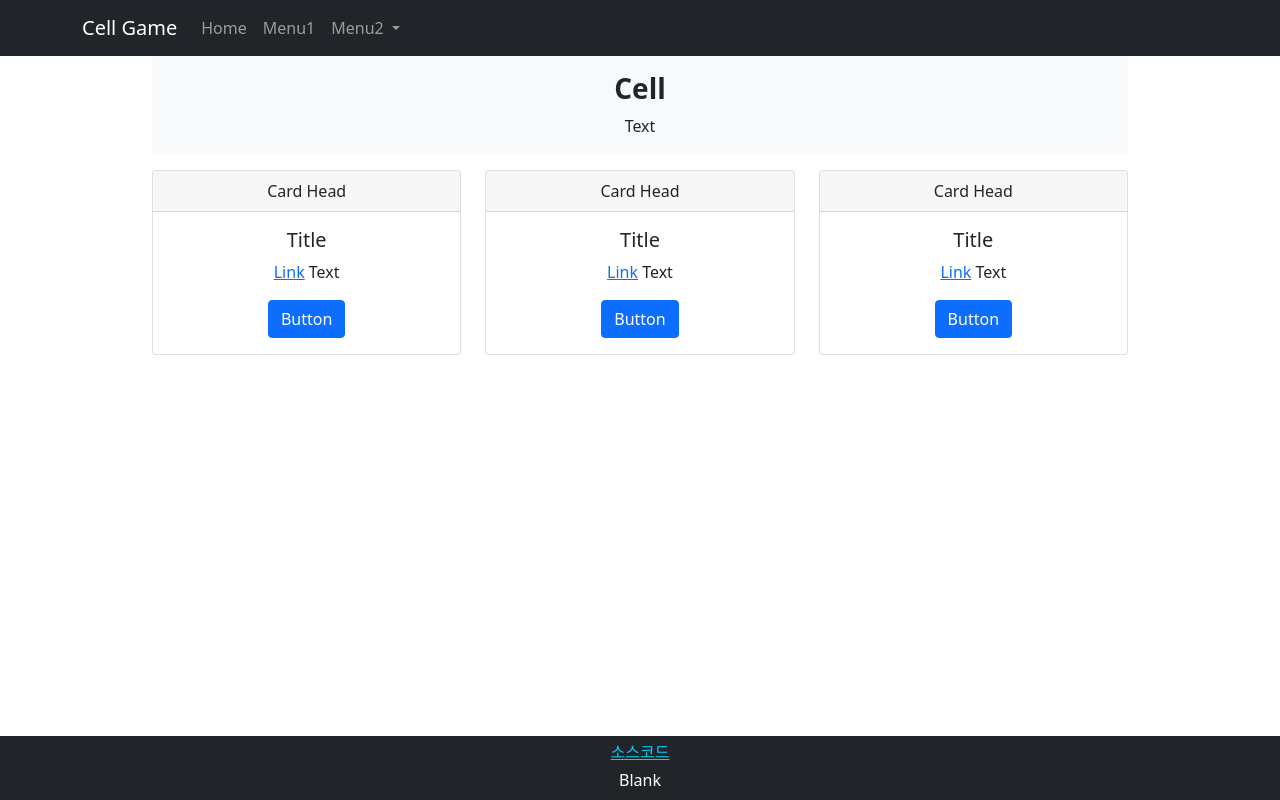
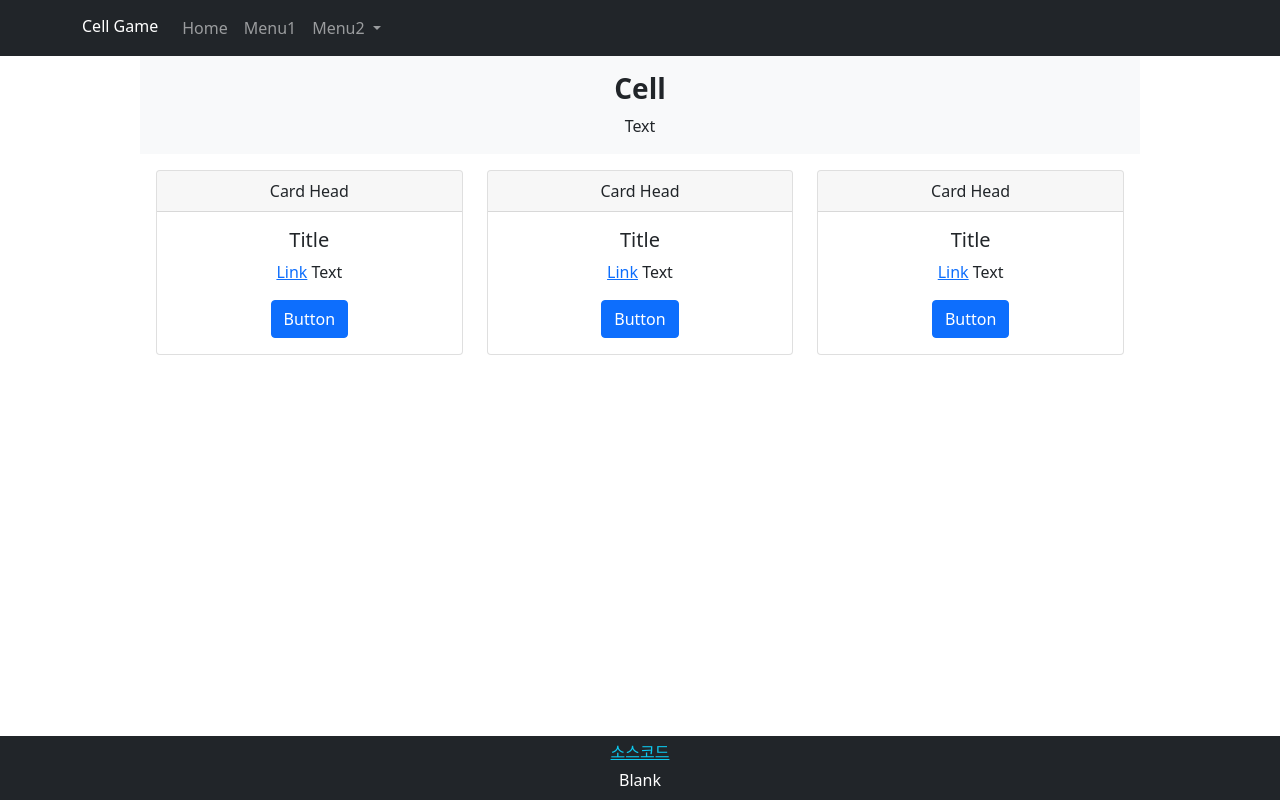
Before and after one commit to djangocellfront/cellfront, a Django app: page / in a window 1280 px wide. Run offline with Django 4.2, Linux system fonts and the light colour scheme.

Commit message:
Edit navbar brand and height

```diff
--- a/templates/web/base.html
+++ b/templates/web/base.html
@@ -52,8 +52,18 @@
 </body>
 
 <style>
+  .navbar-brand {
+    font-size: 16px;
+    padding-top: 0px;
+  }
+
   #content {
     max-width: 1000px;
+    overflow: hidden;
+  }
+
+  body {
+    max-height: 80%;
   }
 </style>
 
--- a/templates/web/index.html
+++ b/templates/web/index.html
@@ -1,6 +1,6 @@
 {% extends "web/base.html" %}
 {% block main %}
-<div class="container" id="content">
+<div class="container p-0" id="content">
   <div class="bg-light text-black text-center">
     <div class="row">
       <div class="col-4"></div>
@@ -12,7 +12,7 @@
       <div class="col-1"></div>
     </div>
   </div>
-  <div class="text-center py-3 mw-100">
+  <div class="text-center p-3 mw-100">
     <div class="row">
       <div class="col-4">
         <div class="card h-100">
```
